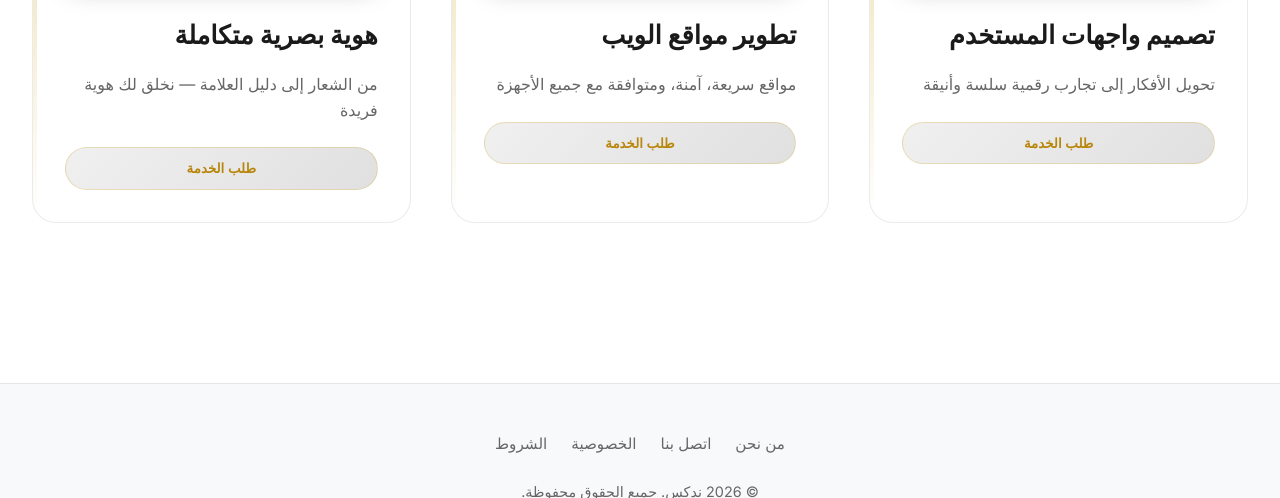
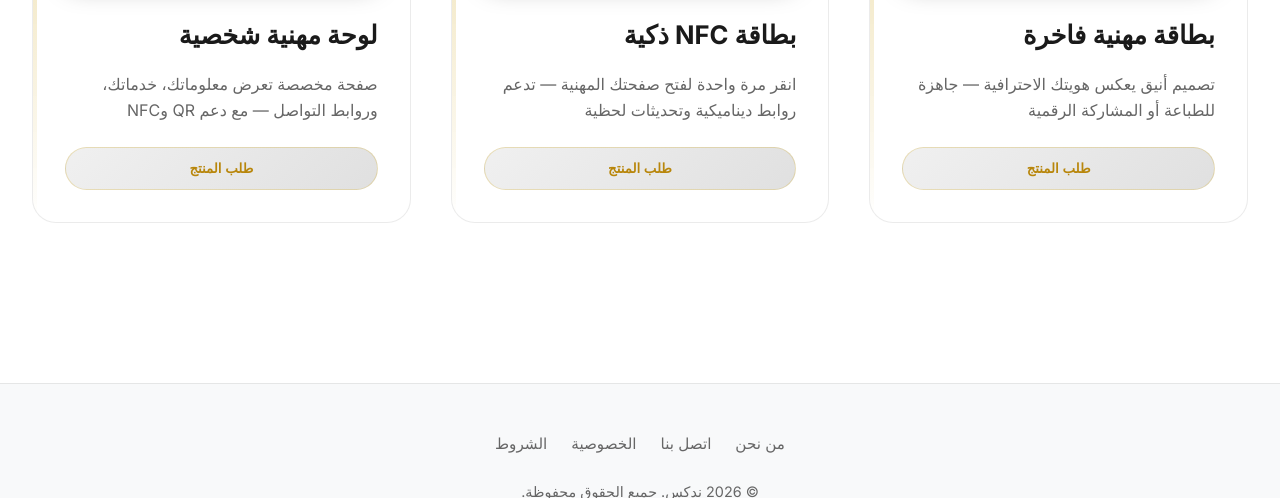
Before and after one commit to ndexcompany4evry1-byte/My-box, a plain HTML site: page home.html in a window 1280 px wide. Shown: the part 731-1229 px from the top of the page. Drawn offline with Linux system fonts and the light colour scheme.

Commit message:
Revise home page for new product offerings
Updated the content and structure of the home page to reflect new product offerings and improved styling.

```diff
--- a/home.html
+++ b/home.html
@@ -3,7 +3,7 @@
 <head>
   <meta charset="UTF-8" />
   <meta name="viewport" content="width=device-width, initial-scale=1.0"/>
-  <title>خدماتي | Black Luxury</title>
+  <title>منتج mes الاحترافية | Black Luxury</title>
   <link rel="preconnect" href="https://fonts.googleapis.com">
   <link rel="preconnect" href="https://fonts.gstatic.com" crossorigin>
   <link href="https://fonts.googleapis.com/css2?family=Inter:wght@300;400;500;600;700;800&display=swap" rel="stylesheet">
@@ -145,7 +145,7 @@
       margin: 0 auto;
     }
 
-    /* === Services === */
+    /* === Products === */
     .services-section {
       padding: 4rem 2rem;
       max-width: 1400px;
@@ -285,6 +285,7 @@
       display: flex;
       align-items: center;
       justify-content: center;
+      aria-label: "إغلاق";
     }
 
     .close-modal:hover {
@@ -363,44 +364,47 @@
   <!-- Hero -->
   <section class="hero">
     <div class="hero-content">
-      <h1 data-ar="خدماتي الاحترافية" data-en="My Premium Services">خدماتي الاحترافية</h1>
+      <h1 data-ar="منتجاتي الاحترافية" data-en="My Premium Products">منتجاتي الاحترافية</h1>
       <p data-ar="تصميمات فاخرة، تنفيذ دقيق، وتجربة مستخدم لا تُضاهى" data-en="Luxurious designs, precise execution, unmatched user experience">
         تصميمات فاخرة، تنفيذ دقيق، وتجربة مستخدم لا تُضاهى
       </p>
     </div>
   </section>
 
-  <!-- Services -->
+  <!-- Products -->
   <section class="services-section">
     <div class="services-grid">
       <div class="service-card fade-in">
-        <img src="https://placehold.co/300x180/0a0a0a/ffffff?text=UX+Design"
-             alt="UI/UX Design Luxury" class="service-illustration">
-        <h3 data-ar="تصميم واجهات المستخدم" data-en="card visit"> تصميم بطاقات مهنية من نوع NFC</h3>
-        <p data-ar="تحويل الأفكار إلى تجارب رقمية سلسة وأنيقة" data-en="Turn ideas into sleek, intuitive digital experiences">
-          تحويل الأفكار إلى تجارب رقمية سلسة وأنيقة
+        <img src="https://placehold.co/300x180/0a0a0a/D4AF37?text=Business+Card"
+             alt="بطاقة مهنية فاخرة" class="service-illustration">
+        <h3 data-ar="بطاقة مهنية فاخرة" data-en="Premium Business Card">بطاقة مهنية فاخرة</h3>
+        <p data-ar="تصميم أنيق يعكس هويتك الاحترافية — جاهزة للطباعة أو المشاركة الرقمية"
+           data-en="Elegant design that reflects your professional identity — ready for print or digital sharing">
+          تصميم أنيق يعكس هويتك الاحترافية — جاهزة للطباعة أو المشاركة الرقمية
         </p>
-        <button class="service-btn" data-service="ux">طلب الخدمة</button>
+        <button class="service-btn" data-service="business">طلب المنتج</button>
       </div>
 
       <div class="service-card fade-in">
-        <img src="https://placehold.co/300x180/0a0a0a/00f0ff?text=Web+Dev"
-             alt="Web Development Luxury" class="service-illustration">
-        <h3 data-ar="تطوير مواقع الويب" data-en="Web Development">تطوير مواقع الويب</h3>
-        <p data-ar="مواقع سريعة، آمنة، ومتوافقة مع جميع الأجهزة" data-en="Fast, secure, responsive websites built with modern tech">
-          مواقع سريعة، آمنة، ومتوافقة مع جميع الأجهزة
+        <img src="https://placehold.co/300x180/0a0a0a/00f0ff?text=NFC+Card"
+             alt="بطاقة NFC ذكية" class="service-illustration">
+        <h3 data-ar="بطاقة NFC ذكية" data-en="Smart NFC Card">بطاقة NFC ذكية</h3>
+        <p data-ar="انقر مرة واحدة لفتح صفحتك المهنية — تدعم روابط ديناميكية وتحديثات لحظية"
+           data-en="Tap once to open your profile — supports dynamic links and real-time updates">
+          انقر مرة واحدة لفتح صفحتك المهنية — تدعم روابط ديناميكية وتحديثات لحظية
         </p>
-        <button class="service-btn" data-service="web">طلب الخدمة</button>
+        <button class="service-btn" data-service="nfc">طلب المنتج</button>
       </div>
 
       <div class="service-card fade-in">
-        <img src="https://placehold.co/300x180/0a0a0a/D4AF37?text=Branding"
-             alt="Branding Luxury Black Gold" class="service-illustration">
-        <h3 data-ar="هوية بصرية متكاملة" data-en="Brand Identity">هوية بصرية متكاملة</h3>
-        <p data-ar="من الشعار إلى دليل العلامة — نخلق لك هوية فريدة" data-en="From logo to brand guidelines — we craft your unique identity">
-          من الشعار إلى دليل العلامة — نخلق لك هوية فريدة
+        <img src="https://placehold.co/300x180/0a0a0a/ffffff?text=Profile+Page"
+             alt="لوحة مهنية شخصية" class="service-illustration">
+        <h3 data-ar="لوحة مهنية شخصية" data-en="Personal Professional Dashboard">لوحة مهنية شخصية</h3>
+        <p data-ar="صفحة مخصصة تعرض معلوماتك، خدماتك، وروابط التواصل — مع دعم QR وNFC"
+           data-en="Custom page showcasing your info, services, and contact links — with QR & NFC support">
+          صفحة مخصصة تعرض معلوماتك، خدماتك، وروابط التواصل — مع دعم QR وNFC
         </p>
-        <button class="service-btn" data-service="brand">طلب الخدمة</button>
+        <button class="service-btn" data-service="dashboard">طلب المنتج</button>
       </div>
     </div>
   </section>
@@ -408,8 +412,8 @@
   <!-- Modal -->
   <div class="modal-overlay" id="serviceModal">
     <div class="modal">
-      <button class="close-modal">&times;</button>
-      <h2 id="modalTitle">طلب خدمة</h2>
+      <button class="close-modal" aria-label="إغلاق">&times;</button>
+      <h2 id="modalTitle">طلب منتج</h2>
       <p id="modalDesc">سيتم التواصل معك قريبًا.</p>
     </div>
   </div>
@@ -428,7 +432,7 @@
   </footer>
 
   <script>
-    // === 1. دعم التمرير والتحريك ===
+    // === 1. Scroll Animations ===
     const observer = new IntersectionObserver((entries) => {
       entries.forEach(entry => {
         if (entry.isIntersecting) entry.target.classList.add('appear');
@@ -437,7 +441,7 @@
 
     document.querySelectorAll('.fade-in').forEach(el => observer.observe(el));
 
-    // === 2. تبديل اللغة (AR/EN) ===
+    // === 2. Language Toggle (AR/EN) ===
     const langToggle = document.getElementById('langToggle');
     const htmlRoot = document.getElementById('html-root');
     let currentLang = 'ar';
@@ -466,7 +470,7 @@
       setLanguage(currentLang === 'ar' ? 'en' : 'ar');
     });
 
-    // === 3. نظام الثيم (Light/Dark) ===
+    // === 3. Theme Toggle (Light/Dark) ===
     const themeToggle = document.getElementById('themeToggle');
     const prefersDark = window.matchMedia('(prefers-color-scheme: dark)').matches;
     let currentTheme = localStorage.getItem('theme') || (prefersDark ? 'dark' : 'light');
@@ -484,7 +488,7 @@
       setTheme(currentTheme === 'dark' ? 'light' : 'dark');
     });
 
-    // === 4. فتح/إغلاق المودال ===
+    // === 4. Modal Handling ===
     const modal = document.getElementById('serviceModal');
     const closeModalBtn = document.querySelector('.close-modal');
     const serviceButtons = document.querySelectorAll('.service-btn');
@@ -493,9 +497,9 @@
       btn.addEventListener('click', () => {
         const service = btn.getAttribute('data-service');
         const title = {
-          'ux': { ar: 'طلب خدمة تصميم واجهات المستخدم', en: 'Request UI/UX Design Service' },
-          'web': { ar: 'طلب خدمة تطوير الويب', en: 'Request Web Development Service' },
-          'brand': { ar: 'طلب خدمة الهوية البصرية', en: 'Request Brand Identity Service' }
+          'business': { ar: 'طلب بطاقة مهنية فاخرة', en: 'Order Premium Business Card' },
+          'nfc': { ar: 'طلب بطاقة NFC ذكية', en: 'Order Smart NFC Card' },
+          'dashboard': { ar: 'طلب لوحة مهنية شخصية', en: 'Order Personal Professional Dashboard' }
         };
 
         document.getElementById('modalTitle').textContent =
```
